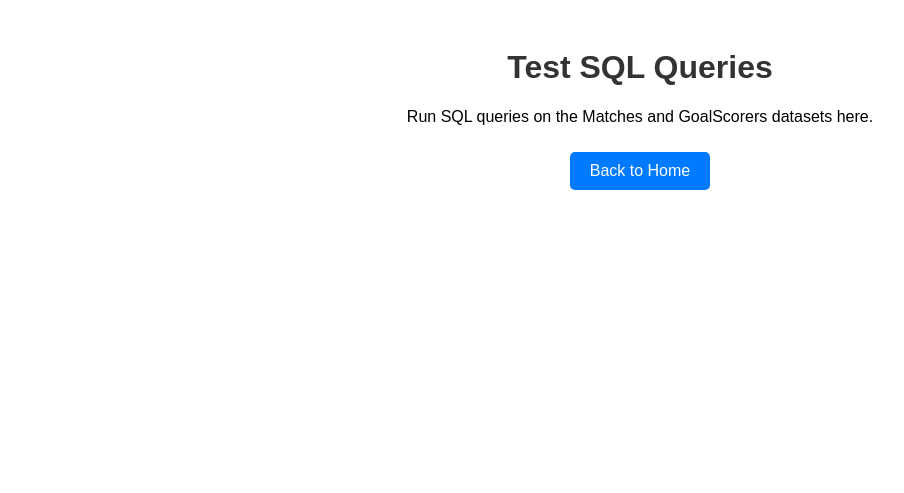
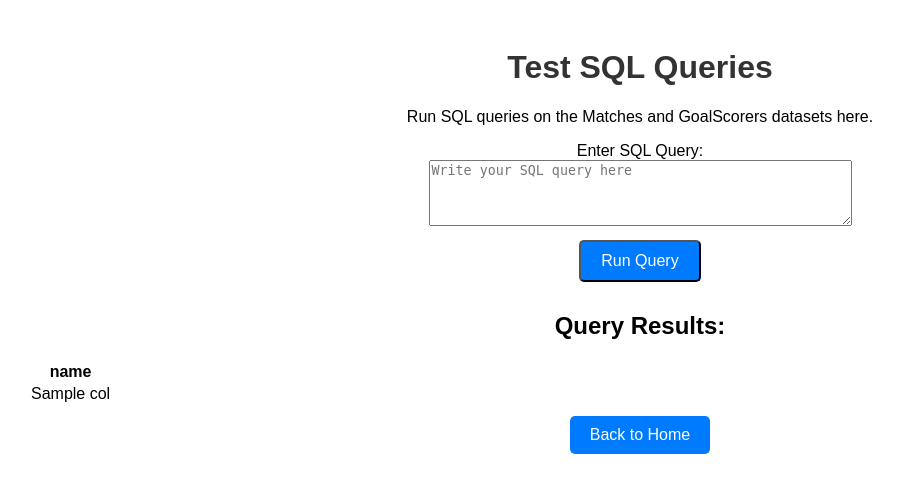
Before and after one commit to Biyeniose/int-football-app, a Flask app: template templates/sql_queries.html in a window 1280 px wide. Shown: the top 493 px of the page, without its empty margins (0-904 px from the left). Run offline with Flask 2, Linux system fonts and the light colour scheme; the template is opened without the code that fills it: most values are stand-ins (such as "Sample title", 1, 10 or a date in 2020).

Commit message:
added sql query page

```diff
--- a/app.py
+++ b/app.py
@@ -1,4 +1,8 @@
 from flask import Flask, render_template, request
+import sqlite3
+import os
+import pandas as pd
+
 
 class FootballApp:
     def __init__(self):
@@ -10,6 +14,9 @@ class FootballApp:
         self.app.add_url_rule("/", view_func=self.home)
         self.app.add_url_rule("/sql", view_func=self.sql_queries)
         self.app.add_url_rule("/trends", view_func=self.trends)
+        self.app.add_url_rule(
+            "/execute-query", view_func=self.execute_query, methods=["POST"]
+        )
 
     def home(self):
         return render_template("index.html")
@@ -25,9 +32,70 @@ class FootballApp:
         """
         Add Cache-Control headers for static files.
         """
-        if request.path.startswith('/static/'):  # Apply only to static files
-            response.headers['Cache-Control'] = 'public, max-age=31536000'  # Cache for 1 year
+        if request.path.startswith("/static/"):  # Apply only to static files
+            response.headers["Cache-Control"] = "public, max-age=31536000"  # Cache for 1 year
         return response
+
+    def check_and_create_tables(self):
+        """
+        Check if tables exist in the SQLite database.
+        If not, read the corresponding CSV files and create the tables.
+        """
+        db_path = "database.db"
+        data_folder = "data"
+        tables = ["goalscorers", "results", "shootouts"]
+
+        # Connect to the database
+        conn = sqlite3.connect(db_path)
+        cursor = conn.cursor()
+
+        for table in tables:
+            # Check if the table exists
+            cursor.execute(
+                "SELECT name FROM sqlite_master WHERE type='table' AND name=?;", (table,)
+            )
+            table_exists = cursor.fetchone()
+
+            if not table_exists:
+                # If the table doesn't exist, look for the corresponding CSV file
+                csv_file = os.path.join(data_folder, f"{table}.csv")
+                if os.path.exists(csv_file):
+                    # Read the CSV file and create the table
+                    df = pd.read_csv(csv_file)
+                    df.to_sql(table, conn, index=False, if_exists="replace")
+                    print(f"Table '{table}' created from '{csv_file}'.")
+                else:
+                    print(f"CSV file '{csv_file}' not found. Cannot create table '{table}'.")
+
+        conn.close()
+
+    def execute_query(self):
+        """
+        Execute the SQL query submitted by the user.
+        """
+        # Ensure required tables exist
+        self.check_and_create_tables()
+
+        # Get the SQL query from the form
+        query = request.form.get("query")
+
+        try:
+            # Connect to SQLite database
+            conn = sqlite3.connect("database.db")
+            cursor = conn.cursor()
+
+            # Execute the query
+            cursor.execute(query)
+            columns = [col[0] for col in cursor.description]  # Extract column names
+            results = [dict(zip(columns, row)) for row in cursor.fetchall()]  # Format results as a list of dicts
+
+            conn.close()
+            return render_template("sql_queries.html", results=results)
+
+        except Exception as e:
+            # Handle query errors
+            error_message = f"Error: {str(e)}"
+            return render_template("sql_queries.html", error=error_message)
 
 
 # App factory function
--- a/requirements.txt
+++ b/requirements.txt
@@ -1,2 +1,3 @@
 Flask==2.2.3
 Werkzeug==2.2.3
+pandas
--- a/templates/sql_queries.html
+++ b/templates/sql_queries.html
@@ -9,6 +9,46 @@
   <body>
     <h1>Test SQL Queries</h1>
     <p>Run SQL queries on the Matches and GoalScorers datasets here.</p>
+
+    <!-- Form to trigger SQL query -->
+    <form method="POST" action="/execute-query">
+      <label for="query">Enter SQL Query:</label><br />
+      <textarea
+        id="query"
+        name="query"
+        rows="4"
+        cols="50"
+        placeholder="Write your SQL query here"
+      ></textarea
+      ><br />
+      <button type="submit" class="button">Run Query</button>
+    </form>
+
+    <!-- Area to display query results -->
+    {% if results %}
+    <h2>Query Results:</h2>
+    <table>
+      <thead>
+        <tr>
+          {% for col in results[0].keys() %}
+          <th>{{ col }}</th>
+          {% endfor %}
+        </tr>
+      </thead>
+      <tbody>
+        {% for row in results %}
+        <tr>
+          {% for col in row.values() %}
+          <td>{{ col }}</td>
+          {% endfor %}
+        </tr>
+        {% endfor %}
+      </tbody>
+    </table>
+    {% elif error %}
+    <p class="error">{{ error }}</p>
+    {% endif %}
+
     <a href="/" class="button">Back to Home</a>
   </body>
 </html>
```
Also changed, not shown: templates/index.html (+5 -2 lines), README.md, 3 other files.
